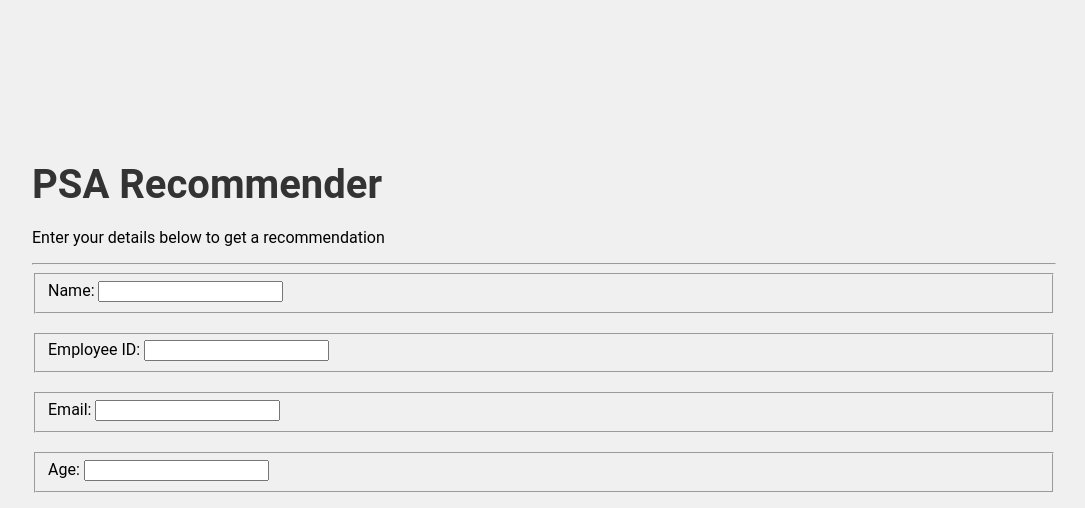
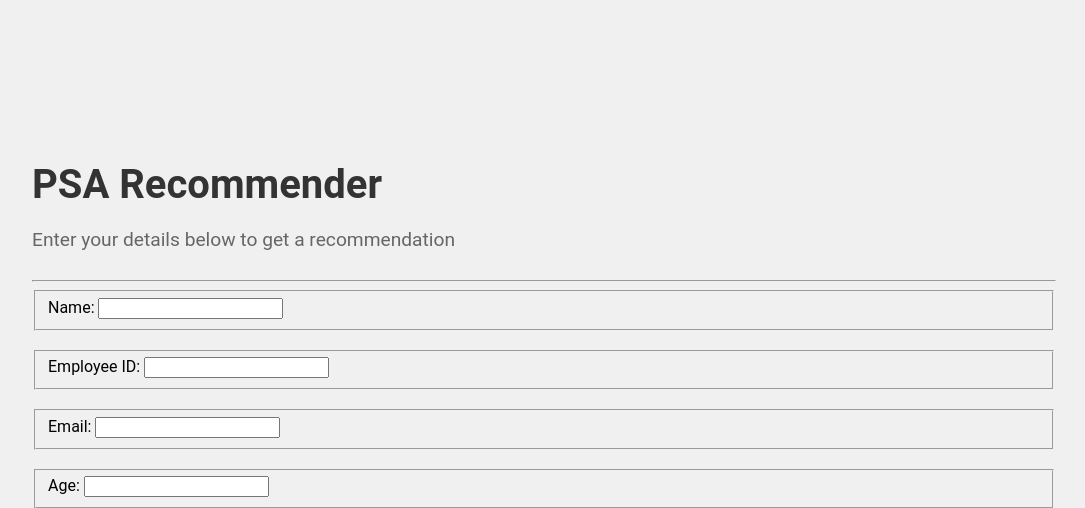
Before and after one commit to yjiahao/Public-Service-Announcement, a Flask app: page / in a window 1280 px wide. Shown: the top 508 px of the page, without its empty margins (96-1181 px from the left). Run offline with Flask 3, Linux system fonts and the light colour scheme.

Commit message:
Update styles.css

```diff
--- a/app/static/styles.css
+++ b/app/static/styles.css
@@ -5,9 +5,20 @@ body {
     padding: 10%;
 }
 
-
 h1 {
     font-size: 2.5em;
     color: #333;
     margin-bottom: 0.5em;
 }
+
+p {
+    font-size: 1.2em;
+    color: #666;
+    margin-bottom: 1.5em;
+}
+
+legend {
+    font-size: 1.5em;
+    color: #333;
+    margin-bottom: 0.5em;
+}
```
